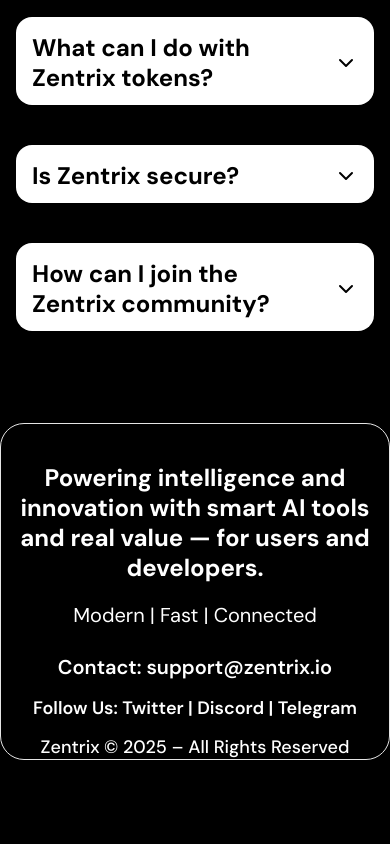
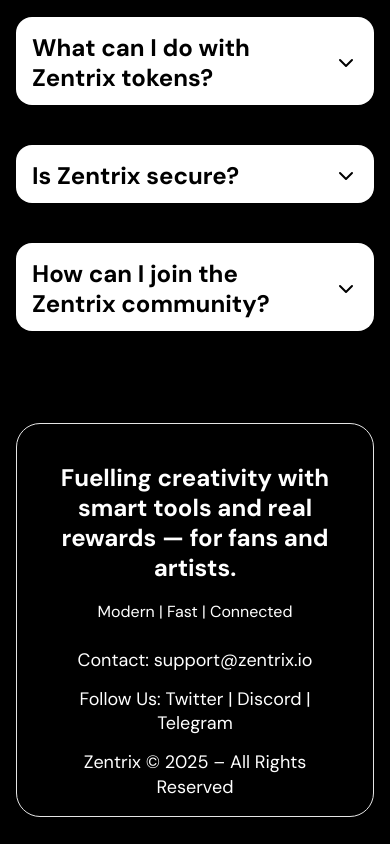
Before and after one commit to Lakindu-R/Zentrix-T00204, a React (Vite) app: page / in a window 390 px wide. Shown: the part 4506-5350 px from the top of the page. Before the commit the page ends 5266 px from the top, so only its background shows below. Built offline with nearby package versions, Linux system fonts and the light colour scheme.

Commit message:
footer modified

```diff
--- a/src/components/footer/footer.tsx
+++ b/src/components/footer/footer.tsx
@@ -1,9 +1,10 @@
 import Img8 from '../../../public/8.webp';
+const year = new Date().getFullYear();
 function footer() {
   return (
-    <footer className="font-md mx-auto mt-[60px] flex max-w-[1680px] justify-center rounded-3xl border text-white">
+    <footer className="font-md mx-4 my-[27px] mt-[60px] flex max-w-[1680px] justify-center rounded-3xl border text-white lg:mx-auto">
       {/* Image side */}
-      <div className="hidden lg:block">
+      <div className="hidden xl:block">
         <img
           src={Img8}
           alt="footer image"
@@ -11,20 +12,28 @@ function footer() {
         />
       </div>
       {/* content side */}
-      <div className="mx-auto max-w-[993px] pt-[39px] text-center">
-        <h1 className="text-2xl font-bold lg:text-[52px]">
+      <div className="mx-auto max-w-[993px] px-4 pt-[39px] text-center">
+        <h1 className="hidden text-2xl font-bold lg:block lg:text-[52px]">
           Powering intelligence and innovation with smart AI tools and real
           value — for users and developers.
         </h1>
-        <p className="mt-4 text-[20px] font-normal">
+        <h1 className="block text-2xl font-bold lg:hidden">
+          Fuelling creativity with smart tools and real rewards — for fans and
+          artists.
+        </h1>
+        <p className="mt-4 text-base font-normal md:text-[20px]">
           Modern | Fast | Connected
         </p>
-        <div className="mx-auto mt-[23px] max-w-[818px] gap-[14px] font-normal">
-          <h3 className="text-[20px]">Contact: support@zentrix.io</h3>
-          <h3 className="my-3.5 text-[18px]">
+        <div className="mx-auto mt-[23px] mb-4 max-w-[818px] gap-[14px]  px-[24px]">
+          <h3 className="text-[18px] font-[400] lg:text-[20px]">
+            Contact: support@zentrix.io
+          </h3>
+          <h3 className="my-3.5 text-[18px] font-[400]">
             Follow Us: Twitter | Discord | Telegram
           </h3>
-          <h4 className="text-[18px]">Zentrix © 2025 – All Rights Reserved</h4>
+          <h4 className="text-[18px] font-[400]">
+            Zentrix © {year} – All Rights Reserved
+          </h4>
         </div>
       </div>
     </footer>
```
